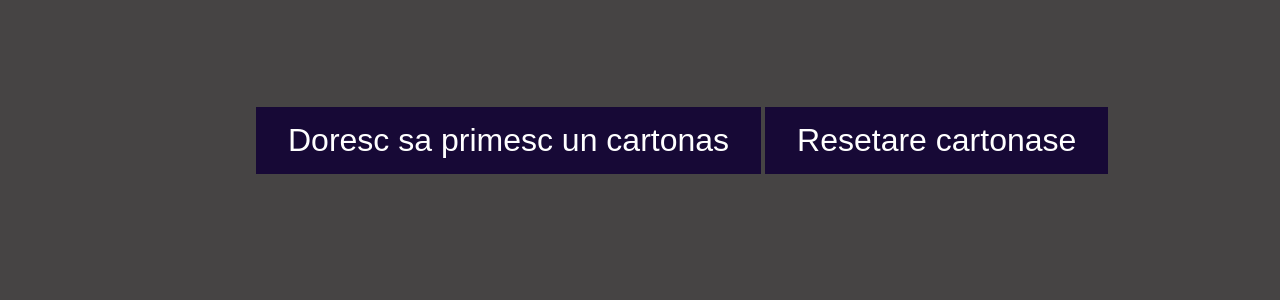
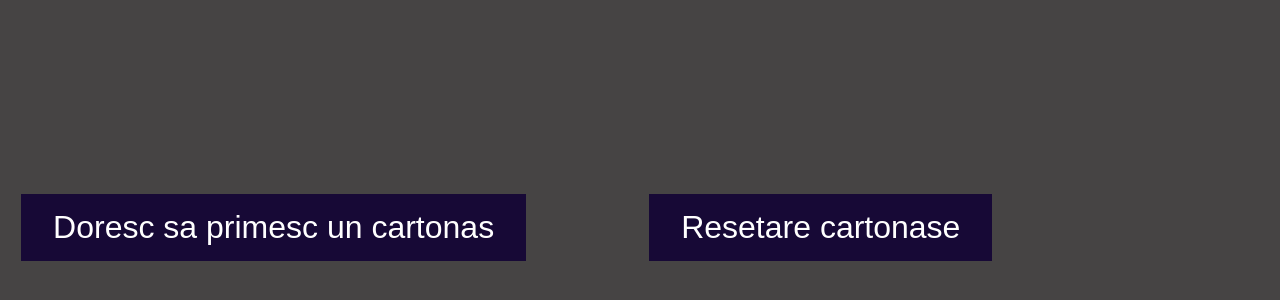
Before and after one commit to iah1m/iah1m.github.io, a plain HTML site: page Bullying/index.html in a window 1280 px wide. Shown: the part 420-720 px from the top of the page. Drawn offline with Linux system fonts and the light colour scheme.

Commit message:
Fixes to text and layout

```diff
--- a/Bullying/script.js
+++ b/Bullying/script.js
@@ -10,7 +10,7 @@ window.onload=function setButtons()
   cardTexts.push('In curtea scolii vedeti un baietel impins constant de catre trei colegi mai mari. Cum reactionati in aceasta situatie?');
   cardTexts.push('Arata-ne cum reactionezi la o gluma proasta.');
   cardTexts.push('La scoala va simtiti jignit de anumite cuvinte rostite in timpul orei. Cum procedati in continuare? ');
-  cardTexts.push('In pauza mare va intoarceti in clasa si gasiti o muscatura mare, in sandwich-ul vostru. Un coleg se uita amuzat la reactia ta. Ce reactie aveti?');
+  cardTexts.push('In pauza mare va intoarceti in clasa si gasiti o muscatura mare, in sandwich-ul vostru. Un coleg se uita amuzat la reactia voastra. Ce reactie aveti?');
   cardTexts.push('Considerati jignitor un anumit cuvant, legat de aspectul vostru fizic sau vestimentar?');
   cardTexts.push('Considerati jignitor un anumit cuvant, care pentru altii nu reprezinta ceva special?');
   cardTexts.push('Considerati jignitor un anumit cuvant, care pentru altii nu reprezinta ceva special?');
@@ -48,6 +48,7 @@ window.onload=function setButtons()
   function resetCards()
   {
     setWorkArray();
+    document.getElementById("textWrapper").innerHTML=" ";
   }
 
 
--- a/Bullying/style.css
+++ b/Bullying/style.css
@@ -15,26 +15,31 @@ html, body
     min-width:90%;
     margin:0;
     padding:0;
+	display:grid;
+	grid-template-columns: minmax(95%,5%);
+    grid-template-rows:minmax(80%,15%) minmax(20%,15%);;
 }
 
 #textWrapper
 {
-    position:fixed;
+
     top:0;
     min-height:60%;
     min-width:90%;
     font-size: 64px;
     text-align: center;
+
 }
 
 #buttonsWrapper
 {
-    position:fixed;
-    top:60%;
+
     min-height:20%;
     min-width:90%;
     align-content: center;
-    left:20%;
+    display:grid;
+	grid-template-rows: minmax(95%,5%);
+    grid-template-columns: minmax(50%,5%) minmax(50%,5%);
 }
 .button {
     background-color: #170936;
```
